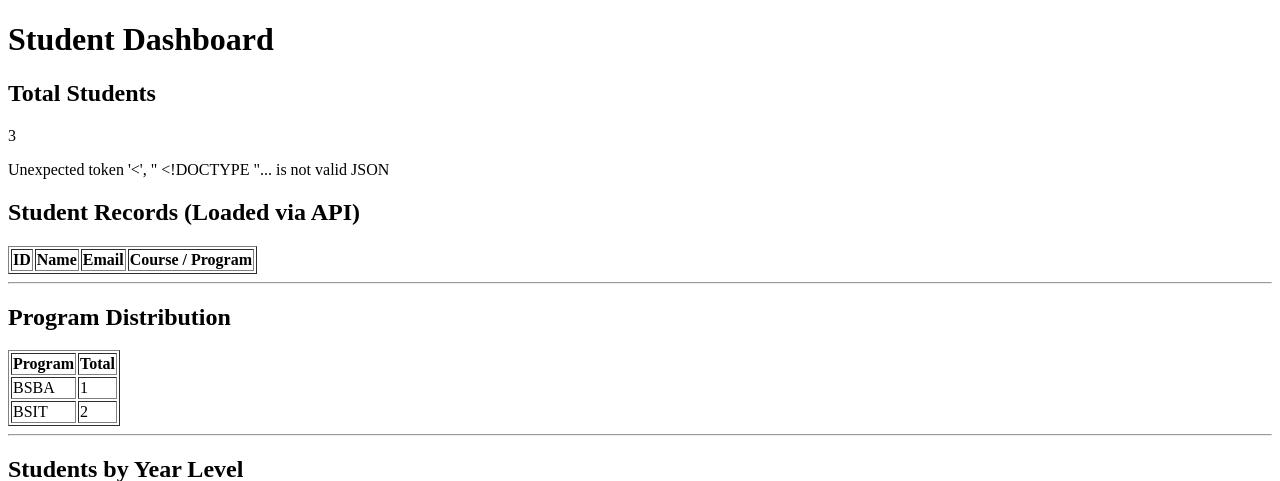
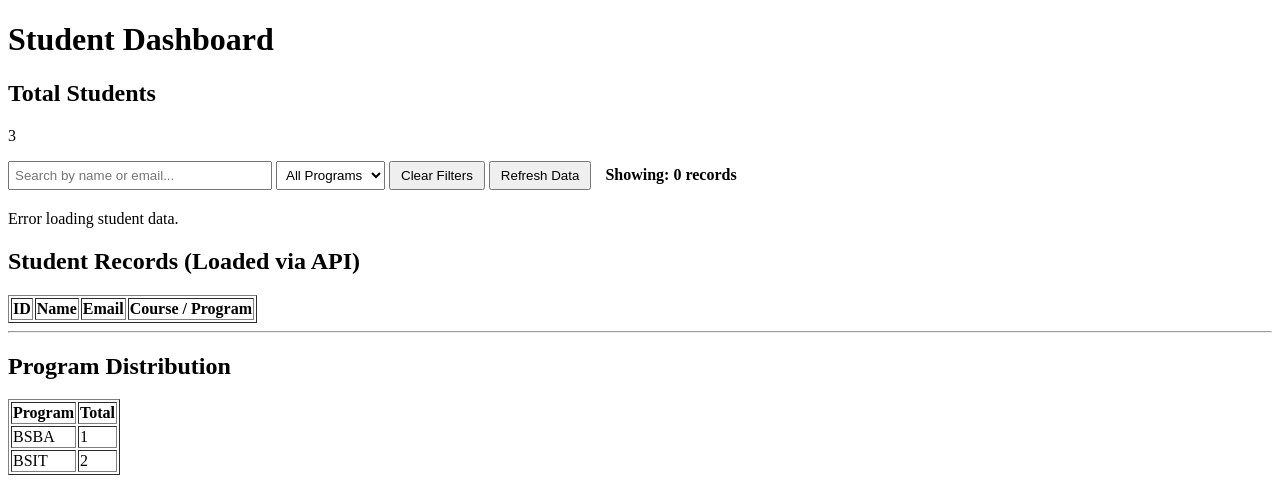
Before and after one commit to mihaillo2005/MJL_DJANGOWEBAPP, a Django app: page /registration/dashboard/ in a window 1280 px wide. Shown: the top 481 px of the page. Run offline with Django 5.2, Linux system fonts and the light colour scheme; data comes from the database, SQL or seed files in the repository; both versions use the stored data as it was after the commit; lists and menus that the app fills with data are empty.

Commit message:
Complete M06 laboratory student dashboard search, filter, and AJAX refresh

```diff
--- a/MJL_DJANGOWEBAPP-main/registration/static/registration/js/student_dashboard.js
+++ b/MJL_DJANGOWEBAPP-main/registration/static/registration/js/student_dashboard.js
@@ -1,76 +1,105 @@
-document.addEventListener('DOMContentLoaded', () => {
-    fetchStudentData();
-});
+document.addEventListener('DOMContentLoaded', function () {
+    let allStudents = [];
 
-async function fetchStudentData() {
-    const studentCountEl = document.getElementById('student-count');
-    const studentTableBody = document.getElementById('student-table-body');
-    const statusMessageEl = document.getElementById('status-message');
+    const searchInput = document.getElementById('search-input');
+    const programFilter = document.getElementById('program-filter');
+    const clearFiltersBtn = document.getElementById('clear-filters-btn');
+    const refreshDataBtn = document.getElementById('refresh-data-btn');
+    const tableBody = document.getElementById('student-table-body');
+    const filteredCountSpan = document.getElementById('filtered-count');
+    const noRecordsMsg = document.getElementById('no-records-msg');
+    const statusMessage = document.getElementById('status-message');
+    const studentCountHeader = document.getElementById('student-count');
 
-    // Display Loading State
-    if (statusMessageEl) {
-        statusMessageEl.textContent = 'Loading student data...';
-        statusMessageEl.className = 'alert alert-info';
+    // Fetch initial student data from API
+    function fetchStudents() {
+        if (statusMessage) statusMessage.textContent = 'Loading student records...';
+
+        fetch('/api/students/')
+            .then(response => {
+                if (!response.ok) {
+                    throw new Error('Network response was not ok');
+                }
+                return response.json();
+            })
+            .then(data => {
+                allStudents = data;
+                if (studentCountHeader) studentCountHeader.textContent = allStudents.length;
+                if (statusMessage) statusMessage.textContent = '';
+                applyFilters();
+            })
+            .catch(error => {
+                console.error('Fetch error:', error);
+                if (statusMessage) statusMessage.textContent = 'Error loading student data.';
+            });
     }
 
-    try {
-        // Fetch API request to the protected Django endpoint
-        const response = await fetch('/api/students/', {
-            method: 'GET',
-            headers: {
-                'Accept': 'application/json',
-                'X-Requested-With': 'XMLHttpRequest'
-            }
+    // Filter and render logic
+    function applyFilters() {
+        const query = searchInput ? searchInput.value.toLowerCase().trim() : '';
+        const selectedProgram = programFilter ? programFilter.value : '';
+
+        const filteredList = allStudents.filter(student => {
+            const fullName = (student.name || `${student.first_name || ''} ${student.last_name || ''}`).toLowerCase();
+            const email = (student.email || '').toLowerCase();
+            const program = student.program || student.course || '';
+
+            const matchesSearch = fullName.includes(query) || email.includes(query);
+            const matchesProgram = selectedProgram === '' || program === selectedProgram;
+
+            return matchesSearch && matchesProgram;
         });
 
-        // Handle Unauthenticated (401) or HTTP Errors
-        if (!response.ok) {
-            if (response.status === 401) {
-                throw new Error('401 Unauthorized: Please log in to view student data.');
-            }
-            throw new Error(`HTTP Error! Status: ${response.status}`);
+        renderTable(filteredList);
+    }
+
+    // Render students into table and toggle empty state message
+    function renderTable(students) {
+        tableBody.innerHTML = '';
+
+        if (filteredCountSpan) {
+            filteredCountSpan.textContent = students.length;
         }
 
-        const data = await response.json();
+        if (students.length === 0) {
+            if (noRecordsMsg) noRecordsMsg.style.display = 'block';
+        } else {
+            if (noRecordsMsg) noRecordsMsg.style.display = 'none';
 
-        // Update Student Count
-        if (studentCountEl) {
-            studentCountEl.textContent = data.count !== undefined ? data.count : (data.results ? data.results.length : data.length);
-        }
+            students.forEach(student => {
+                const row = document.createElement('tr');
+                const name = student.name || `${student.first_name || ''} ${student.last_name || ''}`;
+                const program = student.program || student.course || 'N/A';
 
-        // Determine student array format (paginated or direct array)
-        const students = data.results || (Array.isArray(data) ? data : []);
-
-        // Clear table and status message
-        if (studentTableBody) studentTableBody.innerHTML = '';
-        if (statusMessageEl) statusMessageEl.textContent = '';
-
-        // Handle Empty Data State
-        if (students.length === 0) {
-            if (statusMessageEl) {
-                statusMessageEl.textContent = 'No student records found.';
-                statusMessageEl.className = 'alert alert-warning';
-            }
-            return;
-        }
-
-        // Dynamically Render Student Records into DOM
-        students.forEach(student => {
-            const row = document.createElement('tr');
-            row.innerHTML = `
-                <td>${student.id || student.student_id || '-'}</td>
-                <td>${student.first_name || ''} ${student.last_name || ''}</td>
-                <td>${student.email || '-'}</td>
-                <td>${student.course || student.program || '-'}</td>
-            `;
-            studentTableBody.appendChild(row);
-        });
-
-    } catch (error) {
-        console.error('Fetch error:', error);
-        if (statusMessageEl) {
-            statusMessageEl.textContent = error.message;
-            statusMessageEl.className = 'alert alert-danger';
+                row.innerHTML = `
+                    <td>${student.id}</td>
+                    <td>${name}</td>
+                    <td>${student.email}</td>
+                    <td>${program}</td>
+                `;
+                tableBody.appendChild(row);
+            });
         }
     }
-}
+
+    // Event Listeners
+    if (searchInput) searchInput.addEventListener('input', applyFilters);
+    if (programFilter) programFilter.addEventListener('change', applyFilters);
+
+    if (clearFiltersBtn) {
+        clearFiltersBtn.addEventListener('click', function () {
+            if (searchInput) searchInput.value = '';
+            if (programFilter) programFilter.value = '';
+            applyFilters();
+        });
+    }
+
+    if (refreshDataBtn) {
+        refreshDataBtn.addEventListener('click', function () {
+            fetchStudents();
+        });
+    }
+
+    // Initial load
+    fetchStudents();
+});
--- a/MJL_DJANGOWEBAPP-main/registration/templates/registration/student_dashboard.html
+++ b/MJL_DJANGOWEBAPP-main/registration/templates/registration/student_dashboard.html
@@ -8,16 +8,36 @@
 
     <h1>Student Dashboard</h1>
 
-    <!-- Existing Total Students Section with DOM element for JS update -->
+    <!-- Existing Total Students Section -->
     <h2>Total Students</h2>
     <p id="student-count">
         {{ total_students }}
     </p>
 
-    <!-- Status / Loading / Error Message Container for Fetch API -->
+    <!-- Enhancement Controls Section -->
+    <div style="margin-bottom: 20px;">
+        <input type="text" id="search-input" placeholder="Search by name or email..." style="padding: 5px; width: 250px;">
+
+        <select id="program-filter" style="padding: 5px;">
+            <option value="">All Programs</option>
+            <!-- Options populated dynamically or standard options -->
+            <option value="BSIT">BSIT</option>
+            <option value="BSCS">BSCS</option>
+            <option value="BSCPE">BSCPE</option>
+        </select>
+
+        <button id="clear-filters-btn" style="padding: 5px 10px;">Clear Filters</button>
+        <button id="refresh-data-btn" style="padding: 5px 10px;">Refresh Data</button>
+
+        <span style="margin-left: 10px; font-weight: bold;">
+            Showing: <span id="filtered-count">0</span> records
+        </span>
+    </div>
+
+    <!-- Status / Loading / Error Message Container -->
     <div id="status-message"></div>
 
-    <!-- New Dynamic Student Records Table loaded via Fetch API -->
+    <!-- Dynamic Student Records Table -->
     <h2>Student Records (Loaded via API)</h2>
     <table border="1">
         <thead>
@@ -32,6 +52,11 @@
             <!-- Dynamically populated by student_dashboard.js -->
         </tbody>
     </table>
+
+    <!-- Empty State Message Container -->
+    <div id="no-records-msg" style="display: none; color: red; margin-top: 10px; font-weight: bold;">
+        No matching student records found.
+    </div>
 
     <hr>
 
@@ -87,7 +112,7 @@
 
     <a href="{% url 'student_list' %}">Back to Student List</a>
 
-    <!-- Static JavaScript File for Module 06 AJAX/Fetch functionality -->
+    <!-- Static JavaScript File -->
     <script src="{% static 'registration/js/student_dashboard.js' %}"></script>
 
 </body>
```
Also changed, not shown: MJL_DJANGOWEBAPP-main/myproject/settings.py (+13 -0 lines), MJL_DJANGOWEBAPP-main/db.sqlite3.
